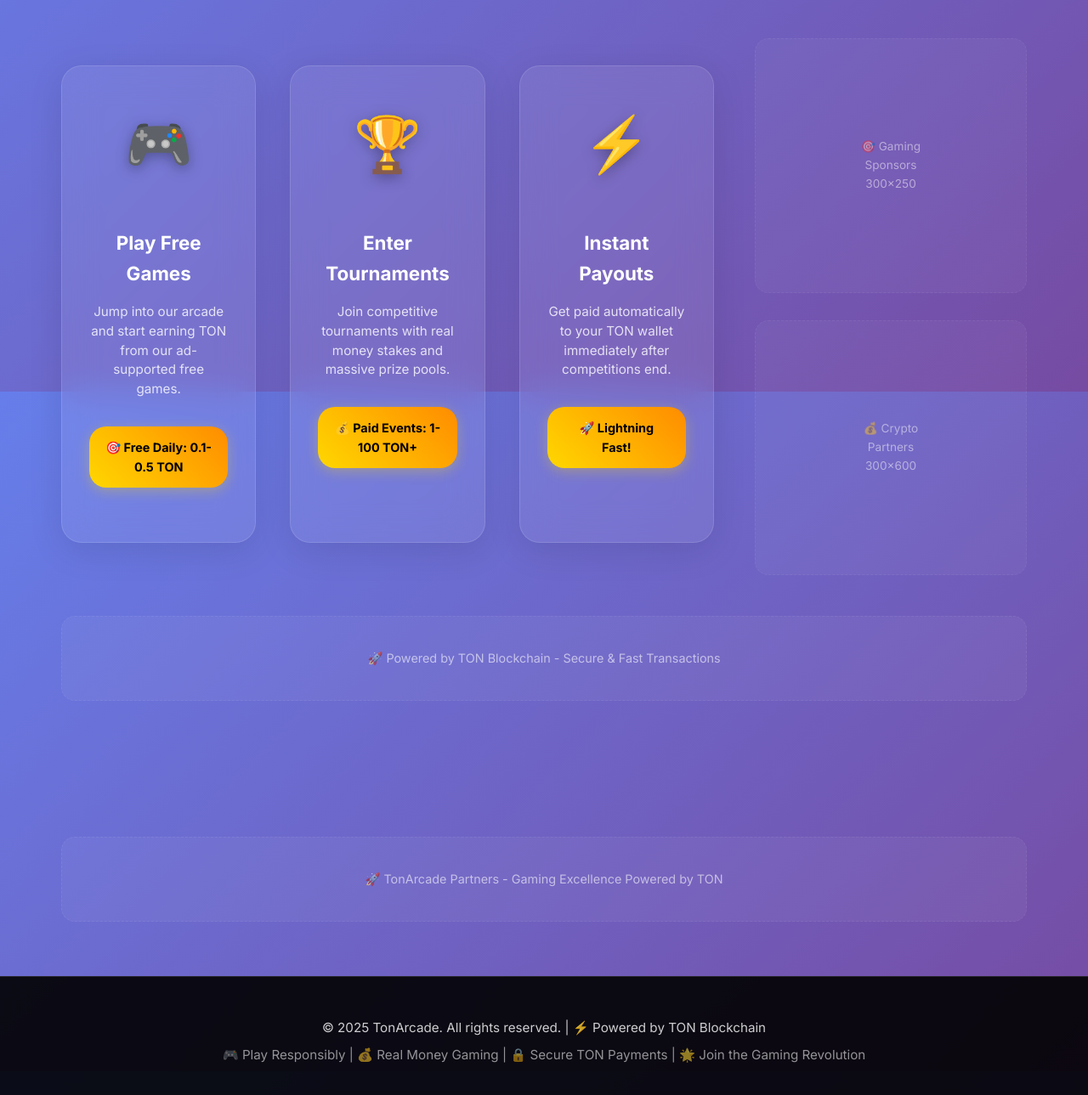
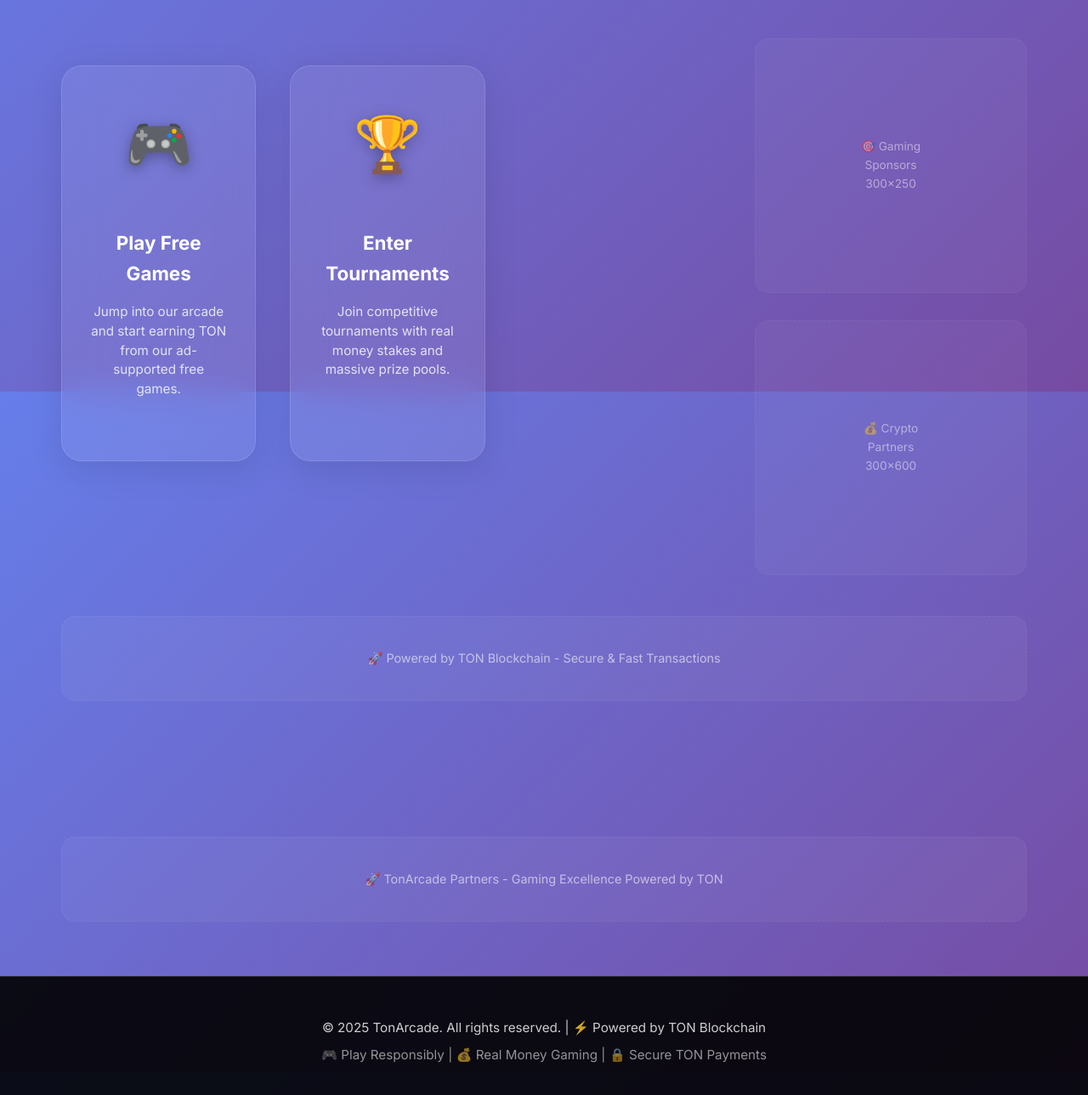
Before and after one commit to q376/test, a plain HTML site: page index.html in a window 1280 px wide. Shown: the part 1139-2428 px from the top of the page at 85% size. Drawn offline with Linux system fonts and the light colour scheme; a script that the page names is missing.

Commit message:
Update index.html

```diff
--- a/index.html
+++ b/index.html
@@ -79,20 +79,20 @@
                             <span class="game-icon">🎮</span>
                             <h3>Play Free Games</h3>
                             <p>Jump into our arcade and start earning TON from our ad-supported free games.</p>
-                            <div class="prize-info">🎯 Free Daily: 0.1-0.5 TON</div>
+                            <!--div class="prize-info">🎯 Free Daily: 0.1-0.5 TON</div-->
                         </div>
                         <div class="game-card">
                             <span class="game-icon">🏆</span>
                             <h3>Enter Tournaments</h3>
                             <p>Join competitive tournaments with real money stakes and massive prize pools.</p>
-                            <div class="prize-info">💰 Paid Events: 1-100 TON+</div>
+                            <!--div class="prize-info">💰 Paid Events: 1-100 TON+</div-->
                         </div>
-                        <div class="game-card">
+                        <!--div class="game-card">
                             <span class="game-icon">⚡</span>
                             <h3>Instant Payouts</h3>
                             <p>Get paid automatically to your TON wallet immediately after competitions end.</p>
                             <div class="prize-info">🚀 Lightning Fast!</div>
-                        </div>
+                        </div-->
                     </div>
                 </div>
 
@@ -468,7 +468,7 @@
     <footer>
         <div class="container">
             <p>&copy; 2025 TonArcade. All rights reserved. | ⚡ Powered by TON Blockchain</p>
-            <p style="margin-top: 0.5rem; opacity: 0.7;">🎮 Play Responsibly | 💰 Real Money Gaming | 🔒 Secure TON Payments | 🌟 Join the Gaming Revolution</p>
+            <p style="margin-top: 0.5rem; opacity: 0.7;">🎮 Play Responsibly | 💰 Real Money Gaming | 🔒 Secure TON Payments </p>
         </div>
     </footer>
 
```
